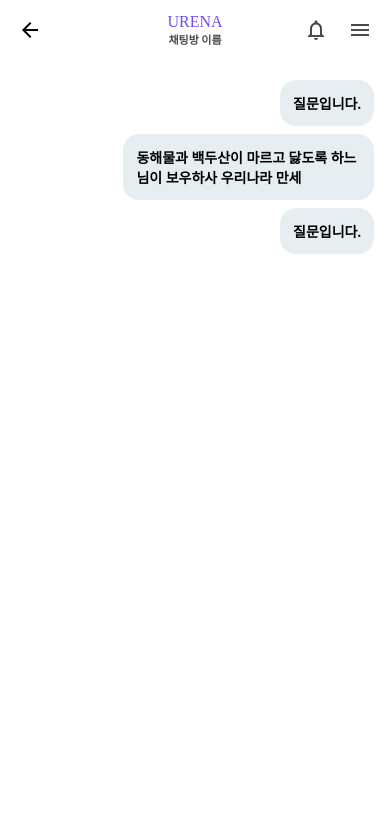
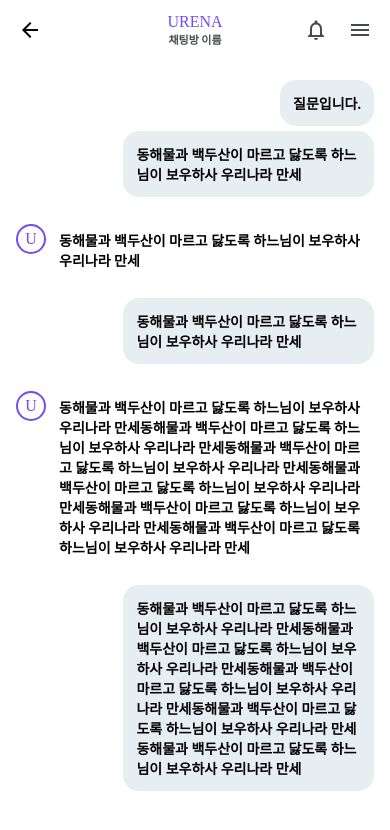
Before and after one commit to LeeJS9856/ioBro_urena, a React Native app in the folder frontend/: screen /Chat in a window 390 px wide. Shown: the top 830 px of the page. Built offline with nearby package versions, Linux system fonts and the light colour scheme.

Commit message:
Feat: AnswerBalloon 추가

```diff
--- /dev/null
+++ b/frontend/src/components/Balloons/AnswerBalloon.tsx
@@ -0,0 +1,58 @@
+import React from 'react';
+import { Text, StyleSheet, View } from 'react-native';
+import { TextGmarketSans } from '../../utils/CustomText';
+
+interface AnswerBalloonProps {
+  text: string;
+}
+
+const AnswerBalloon: React.FC<AnswerBalloonProps> = ({ text }) => {
+  return (
+    <View style={styles.AnswerContainer}>
+        <View style={styles.Icon}>
+            <TextGmarketSans style={styles.IconText}>U</TextGmarketSans>
+        </View>
+        <View style={styles.AnswerBallon}>
+            <Text style={styles.AnswerText}>{ text }</Text>
+        </View>
+    </View>
+  );
+};
+
+const styles = StyleSheet.create({
+    AnswerContainer: {
+        width: '100%',
+        flexDirection: 'row',
+        marginVertical: 15,
+    },
+    AnswerBallon: {
+        flex: 1,
+    },
+    AnswerText: {
+        width: 'auto',
+        fontFamily: 'NotoSansKR-Medium',
+        fontWeight: '700',
+        fontSize: 14,
+        color: '#000000',
+        padding: 13,
+    },
+    Icon: {
+        width: 30,
+        height: 30,
+        borderRadius: 15,
+        overflow: 'hidden',
+        justifyContent: 'center',
+        alignItems: 'center',
+        borderWidth: 2,
+        borderColor: '#714DF5',
+        marginTop: 6.5,
+    },
+    IconText: {
+        textAlign: 'center',
+        lineHeight: 16,
+        color: '#714DF5',
+        fontSize: 16,
+    },
+});
+
+export default AnswerBalloon;
--- a/frontend/src/components/Balloons/QuestionBalloon.tsx
+++ b/frontend/src/components/Balloons/QuestionBalloon.tsx
@@ -20,7 +20,7 @@ const styles = StyleSheet.create({
         width: '100%',
         flexDirection: 'row',
         justifyContent: 'flex-end',
-        marginBottom: 8,
+        marginBottom: 5,
     },
     QuestionBallon: {
         maxWidth: '70%',
--- a/frontend/src/pages/Chat/Chat.tsx
+++ b/frontend/src/pages/Chat/Chat.tsx
@@ -1,18 +1,24 @@
 import React from 'react';
-import { SafeAreaView, View } from 'react-native';
+import { SafeAreaView, View, ScrollView } from 'react-native';
 import TopNavigation from '../../components/Navigation/TopNavigation';
 import QuestionBalloon from '../../components/Balloons/QuestionBalloon';
+import AnswerBalloon from '../../components/Balloons/AnswerBalloon';
 import Styles from '../../styles/Styles';
 
 const Chat: React.FC = () => {
   return (
     <SafeAreaView style={Styles.background}>
       <TopNavigation styleType={2}/>
-      <View style={Styles.startContainer}>
-        <QuestionBalloon text={"질문입니다."}/>
-        <QuestionBalloon text={"동해물과 백두산이 마르고 닳도록 하느님이 보우하사 우리나라 만세"}/>
-        <QuestionBalloon text={"질문입니다."}/>
-      </View>
+      <ScrollView>
+        <View style={Styles.startContainer}>
+          <QuestionBalloon text={"질문입니다."}/>
+          <QuestionBalloon text={"동해물과 백두산이 마르고 닳도록 하느님이 보우하사 우리나라 만세"}/>
+          <AnswerBalloon text={"동해물과 백두산이 마르고 닳도록 하느님이 보우하사 우리나라 만세"}/>
+          <QuestionBalloon text={"동해물과 백두산이 마르고 닳도록 하느님이 보우하사 우리나라 만세"}/>
+          <AnswerBalloon text={"동해물과 백두산이 마르고 닳도록 하느님이 보우하사 우리나라 만세동해물과 백두산이 마르고 닳도록 하느님이 보우하사 우리나라 만세동해물과 백두산이 마르고 닳도록 하느님이 보우하사 우리나라 만세동해물과 백두산이 마르고 닳도록 하느님이 보우하사 우리나라 만세동해물과 백두산이 마르고 닳도록 하느님이 보우하사 우리나라 만세동해물과 백두산이 마르고 닳도록 하느님이 보우하사 우리나라 만세"}/>
+          <QuestionBalloon text={"동해물과 백두산이 마르고 닳도록 하느님이 보우하사 우리나라 만세동해물과 백두산이 마르고 닳도록 하느님이 보우하사 우리나라 만세동해물과 백두산이 마르고 닳도록 하느님이 보우하사 우리나라 만세동해물과 백두산이 마르고 닳도록 하느님이 보우하사 우리나라 만세동해물과 백두산이 마르고 닳도록 하느님이 보우하사 우리나라 만세"}/>
+        </View>
+      </ScrollView>
     </SafeAreaView>
   );
 };
```
Also changed, not shown: frontend/src/components/Inputs/ChatInput.tsx (added, +47 -0 lines).
